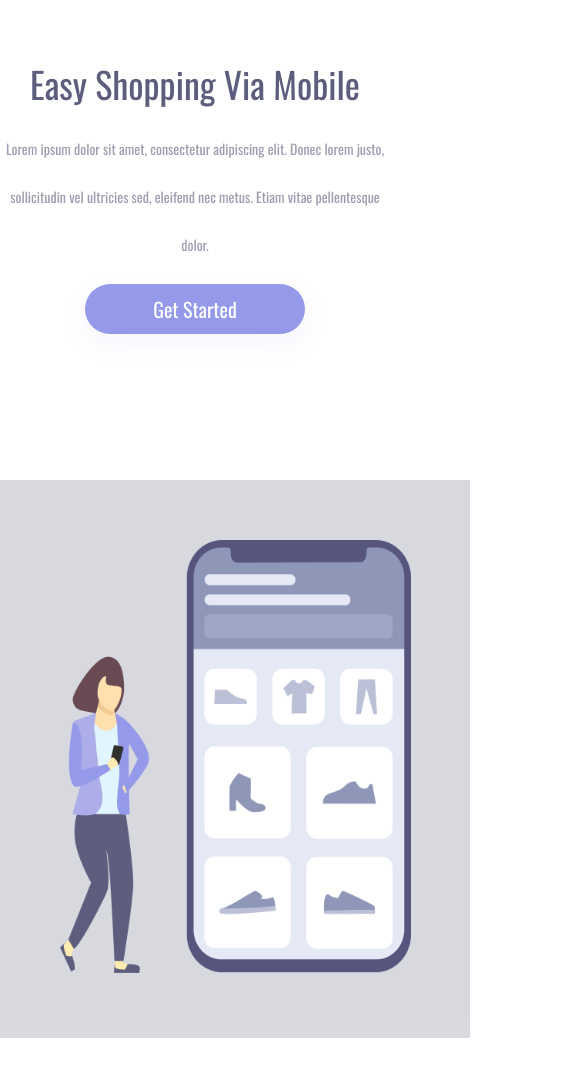
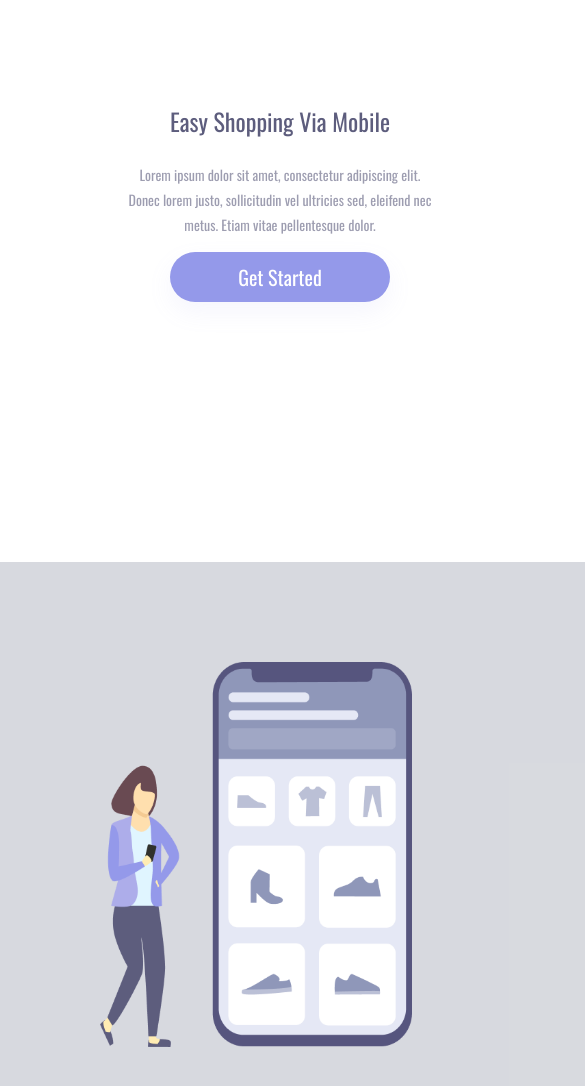
Before and after one commit to Willber2010/Responsividade-3, a plain HTML site: page index.html in a window 390 px wide. Shown: the whole page, 585 px wide, since content can reach past the window. Before the commit the page ends 1038 px from the top, so only its background shows below. Drawn offline with nearby package versions, Linux system fonts and the light colour scheme.

Commit message:
mudanças no mediacare

```diff
--- a/styles.css
+++ b/styles.css
@@ -36,7 +36,7 @@ img {
     width: 100%;
     position: relative;
     top: 25%;
-    right: 130px;
+    right: 110px;
 }
 
 h1 {
@@ -104,25 +104,24 @@ header {
 
 @media screen and (max-width: 900px) {
     .container-left {
-        display: block;
-        width: auto;
+        width: 100%;
         height: 50%;
         padding: 0;
-        margin: 0;
+        margin: 70px 85px;
     }
 
     .container-rigth {
         display: block;
-        height: auto;
+        height: 533px;
         width: 100%;
         position: static;
-        padding: 40px;
+        padding: 100px;
+        margin: -20;
     }
 
     img {
         position: static;
-        width: 90%;
-        padding: 20px;
+        max-width: 80%;
     }
 
     header {
@@ -130,15 +129,16 @@ header {
     }
 
     h1 {
-        font-size: 36px;
+        font-size: 24px;
         line-height: 52px;
         width: auto;
-        margin: 58px auto 0;
+        margin: 25px 50px 0 50px;
         text-align: center;
     }
 
     p {
-        margin: 15px auto;
+        line-height: 25px;
+        margin: 15px 40px;
         width: auto;
         text-align: center;
         font-size: 14px;
@@ -146,7 +146,7 @@ header {
     }
 
     button {
-        margin: auto;
+        margin: 0 auto;
         display: block;
     }
 }
```
